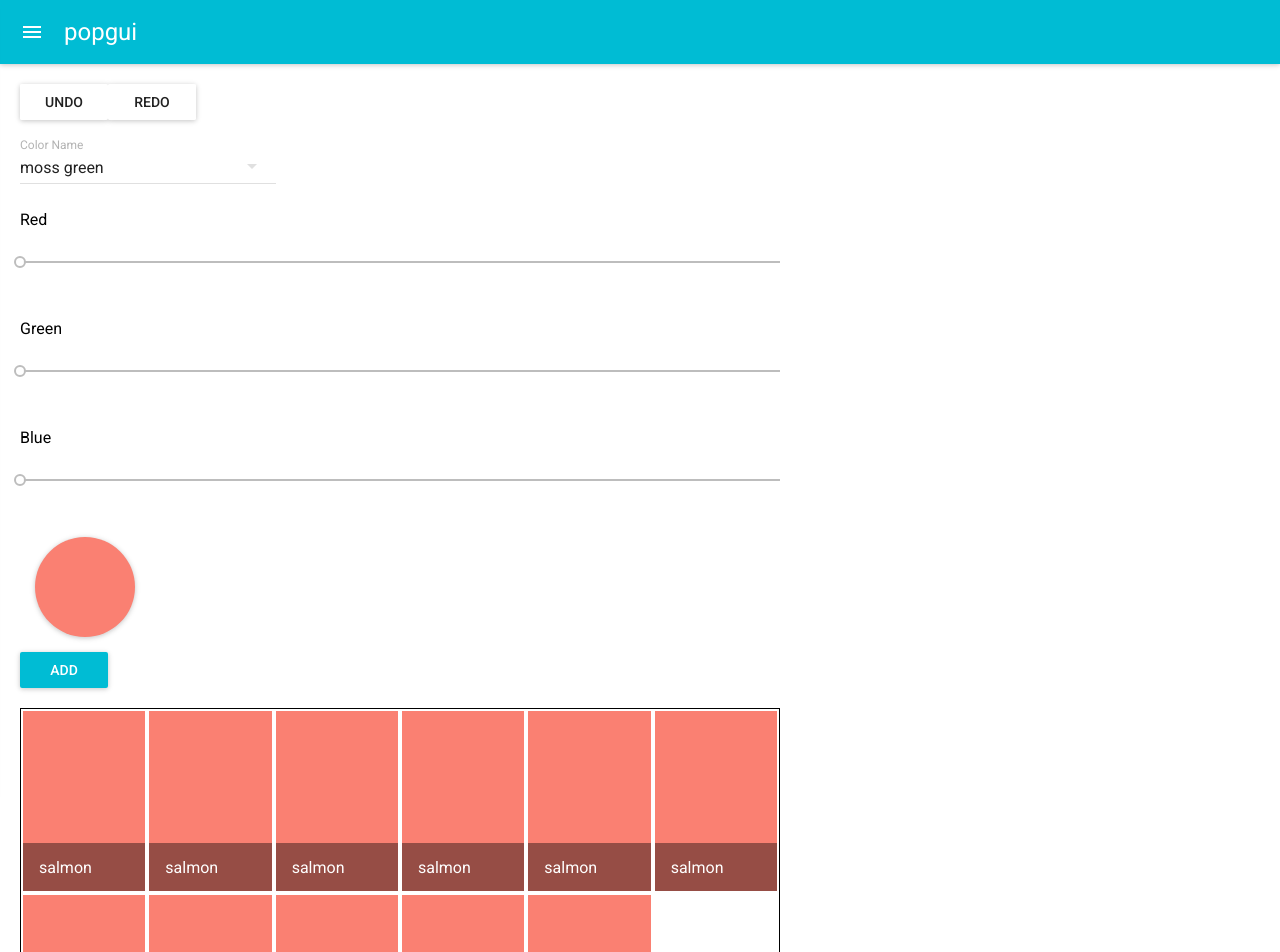
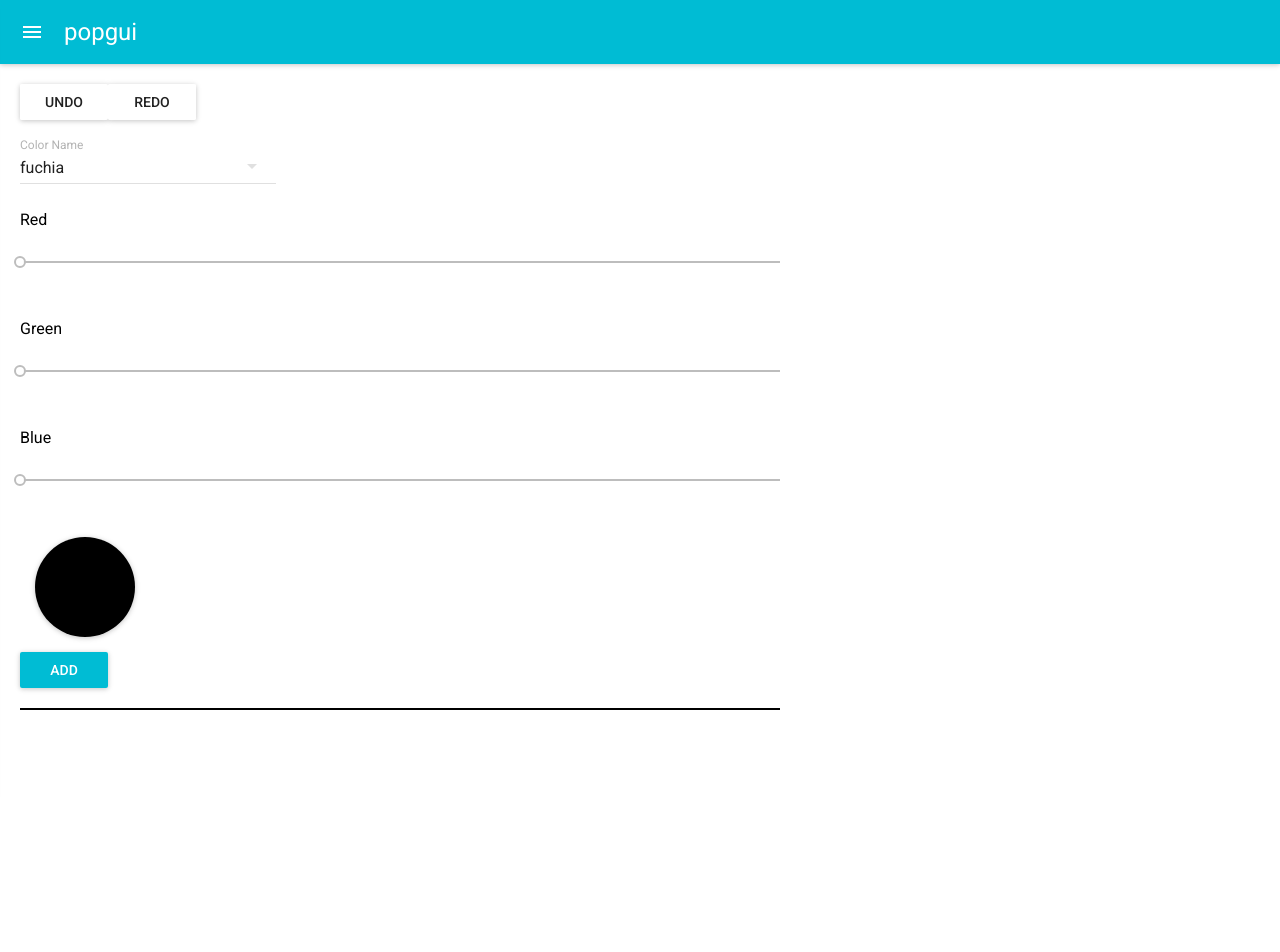
Before and after one commit to jnsrjl/over-react, a React (Create React App) app: page / in a window 1280 px wide. Shown: the top 952 px of the page. After the commit the page ends 800 px from the top, so only its background shows below. Built offline with nearby package versions, Linux system fonts and the light colour scheme; what react-tap-event-plugin would draw is missing.

Commit message:
Finish ColorEditor and ColorList state

```diff
--- a/src/components/ColorCreator/ColorCreator.js
+++ b/src/components/ColorCreator/ColorCreator.js
@@ -21,29 +21,16 @@ const styles = {
 };
 
 const COLORS = [
-  { name: "moss green", rgb: "rgb(255,0,0)" },
-  { name: "fuchia", rgb: "rgb(255,0,0)" },
-  { name: "salmon", rgb: "rgb(255,0,0)" },
-  { name: "powder blue", rgb: "rgb(255,0,0)" },
-  { name: "turquoise", rgb: "rgb(255,0,0)" },
-  { name: "aquamarine", rgb: "rgb(0,0,255)" },
-];
-
-const COMBOS= [
-  { name: "salmon", rgb: "rgb(250,128,114)" },
-  { name: "salmon", rgb: "rgb(250,128,114)" },
-  { name: "salmon", rgb: "rgb(250,128,114)" },
-  { name: "salmon", rgb: "rgb(250,128,114)" },
-  { name: "salmon", rgb: "rgb(250,128,114)" },
-  { name: "salmon", rgb: "rgb(250,128,114)" },
-  { name: "salmon", rgb: "rgb(250,128,114)" },
-  { name: "salmon", rgb: "rgb(250,128,114)" },
-  { name: "salmon", rgb: "rgb(250,128,114)" },
-  { name: "salmon", rgb: "rgb(250,128,114)" },
-  { name: "salmon", rgb: "rgb(250,128,114)" },
+  { name: "moss green" },
+  { name: "fuchia" },
+  { name: "salmon" },
+  { name: "powder blue" },
+  { name: "turquoise" },
+  { name: "aquamarine" },
 ];
 
 class UndoRedo extends React.Component {
+
   render() {
     return (
       <div>
@@ -58,23 +45,56 @@ class UndoRedo extends React.Component {
   }
 }
 
+/*
+* Edit color by choosing name (dropdown) and rgbs with sliders
+* @prop colors : array : { name: "green" }
+*/
 class ColorEditor extends React.Component {
+
+  // Send SelectField's value to parent
+  handleSelectFieldChange = (event, index, value) => {
+    this.props.onSelectFieldChange(value);
+  }
+
+  // Select slider's name and value to parent
+  handleSliderRedChange = (event, value) => {
+    this.props.onSliderChange("red", value);
+  }
+
+  handleSliderGreenChange = (event, value) => {
+    this.props.onSliderChange("green", value);
+  }
+
+  handleSliderBlueChange = (event, value) => {
+    this.props.onSliderChange("blue", value);
+  }
+
+  handleAddTouchTap = () => {
+    this.props.onAddTouchTap();
+  }
+
+  color = () => {
+    let red = this.props.red;
+    let green = this.props.green;
+    let blue = this.props.blue;
+    return "rgb(" + red + "," + green + "," + blue + ")";
+  }
 
   render() {
     return (
       <div>
         <SelectField
           floatingLabelText="Color Name"
-          value={0}
-          onChange={null}
+          value={ this.props.selectFieldValue }
+          onChange={ this.handleSelectFieldChange }
         >
-          { this.props.colors.map((item, id) => {
-            return <MenuItem
+          { this.props.colors.map((item, id) => (
+            <MenuItem
               key={ "color_" + id }
               value={ id }
               primaryText={ item.name }
-            />;
-          })}
+            />
+          ))}
         </SelectField>
         <p>Red</p>
         <Slider
@@ -82,6 +102,7 @@ class ColorEditor extends React.Component {
           min={0}
           max={255}
           step={1}
+          onChange={ this.handleSliderRedChange }
         />
         <p>Green</p>
         <Slider
@@ -89,6 +110,7 @@ class ColorEditor extends React.Component {
           min={0}
           max={255}
           step={1}
+          onChange={ this.handleSliderGreenChange }
         />
         <p>Blue</p>
         <Slider
@@ -96,13 +118,14 @@ class ColorEditor extends React.Component {
           min={0}
           max={255}
           step={1}
+          onChange={ this.handleSliderBlueChange }
         />
         <Paper
           style={{
             height: 100,
             width: 100,
             margin: 15,
-            backgroundColor: "rgb(250,128,114)",
+            backgroundColor: this.color(),
             textAlign: 'center',
           }}
           circle={true}
@@ -110,12 +133,17 @@ class ColorEditor extends React.Component {
         <RaisedButton
           label="Add"
           primary={true}
+          onTouchTap={ this.handleAddTouchTap }
         />
       </div>
     );
   }
 }
 
+/*
+* Display grid of boxes with name and color
+* @prop combos : array : { name: "", color: "rgb(0,0,0)" }
+*/
 class ColorList extends React.Component {
   render() {
     return (
@@ -139,12 +167,61 @@ class ColorList extends React.Component {
 
 class ColorCreator extends React.Component {
 
+  constructor(props) {
+    super(props);
+    this.state = {
+      selectFieldValue: 1,
+      red: 0,
+      green: 0,
+      blue: 0,
+      combos: [],
+    };
+  }
+
+  handleSelectField = (value) => {
+    this.setState({ selectFieldValue: value });
+  }
+
+  handleSlider = (name, value) => {
+    if (0 <= value && value <= 255) {
+      this.setState({ [name]: value });
+    }
+  }
+
+  handleAdd = () => {
+    let arr = this.state.combos.slice();
+    let combo = {
+      name: COLORS[this.state.selectFieldValue].name,
+      rgb: "rgb(" +
+            this.state.red +
+            "," +
+            this.state.green +
+            "," +
+            this.state.blue +
+            ")",
+    };
+    arr.push(combo);
+    this.setState({ combos: arr });
+  }
+
   render() {
     return (
       <div style={ styles.colorCreator }>
-        <UndoRedo />
-        <ColorEditor colors={COLORS} />
-        <ColorList combos={COMBOS} />
+        <UndoRedo
+          onUndo={ this.handleUndo }
+          onRedo={ this.handleRedo }
+        />
+        <ColorEditor
+          colors={COLORS}
+          red={ this.state.red }
+          green={ this.state.green }
+          blue={ this.state.blue }
+          selectFieldValue={ this.state.selectFieldValue }
+          onSelectFieldChange={ this.handleSelectField }
+          onSliderChange={ this.handleSlider }
+          onAddTouchTap={ this.handleAdd }
+        />
+        <ColorList combos={ this.state.combos } />
       </div>
     );
   }
```
